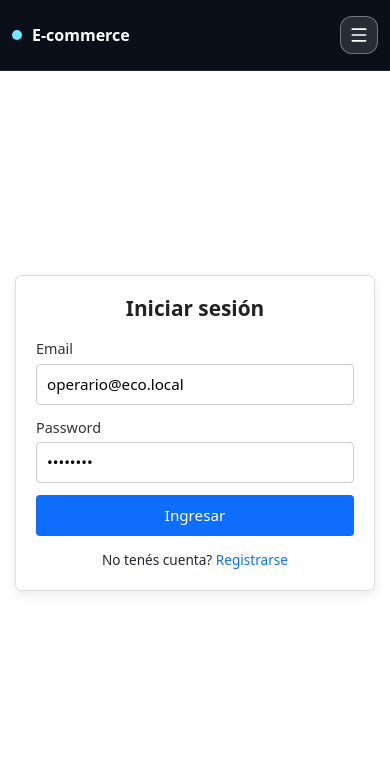
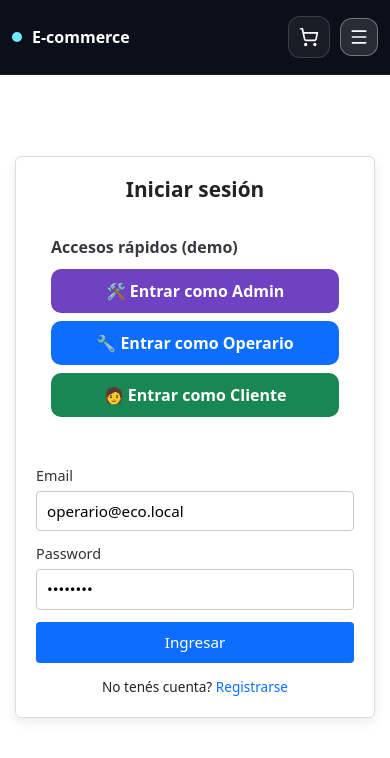
Before and after one commit to MoNRaSpGit/E-commerce, a React app: page /E-commerce/login in a window 390 px wide. Shown: the top 758 px of the page. Built offline with nearby package versions, Linux system fonts and the light colour scheme; the HTML template or start-up script is replaced by a standard one.

Commit message:
Agregamos botones de logeo para facilitar el login de operario , user y admin , se borraran luego de las pruebas

```diff
--- a/src/components/Navbar.jsx
+++ b/src/components/Navbar.jsx
@@ -153,6 +153,20 @@ export default function Navbar() {
 
         {/* ✅ HAMBURGUESA (solo mobile) */}
         <div className="nav-mobile" ref={mobileRef}>
+          {/* ✅ Carrito visible en mobile (afuera del menú) */}
+          <button
+            className="icon-btn"
+            type="button"
+            aria-label="Ir al carrito"
+            onClick={() => go("/carrito")}
+          >
+            <span className="cart-icon-wrap">
+              <ShoppingCart size={20} />
+              {cartCount > 0 && <span className="cart-badge">{cartCount}</span>}
+            </span>
+          </button>
+
+          {/* ✅ Hamburguesa */}
           <button
             className="burger-btn"
             type="button"
@@ -170,11 +184,6 @@ export default function Navbar() {
                 <span>Productos</span>
               </button>
 
-              <button className="mobile-item" type="button" onClick={() => go("/carrito")}>
-                <ShoppingCart size={18} />
-                <span>Carrito</span>
-              </button>
-
               <div className="mobile-sep" />
 
               {isAuthed ? (
@@ -184,7 +193,35 @@ export default function Navbar() {
                     <div className="mobile-rol">{user?.rol}</div>
                   </div>
 
-                  <button className="mobile-item danger" type="button" onClick={doLogout}>
+                  <div className="mobile-sep" />
+
+                  {(user?.rol === "cliente" || user?.rol === "admin") && (
+                    <button
+                      className="mobile-item"
+                      type="button"
+                      onClick={() => go("/mis-pedidos")}
+                    >
+                      Mis pedidos
+                    </button>
+                  )}
+
+                  {(user?.rol === "operario" || user?.rol === "admin") && (
+                    <button
+                      className="mobile-item"
+                      type="button"
+                      onClick={() => go("/operario/pedidos")}
+                    >
+                      Panel pedidos
+                    </button>
+                  )}
+
+                  <div className="mobile-sep" />
+
+                  <button
+                    className="mobile-item danger"
+                    type="button"
+                    onClick={doLogout}
+                  >
                     Cerrar sesión
                   </button>
                 </>
@@ -198,6 +235,7 @@ export default function Navbar() {
                   </button>
                 </>
               )}
+
             </div>
           )}
         </div>
--- a/src/pages/Login.jsx
+++ b/src/pages/Login.jsx
@@ -3,6 +3,24 @@ import { useDispatch, useSelector } from "react-redux";
 import { loginThunk, selectAuth, selectIsAuthed } from "../slices/authSlice";
 import { useNavigate, Link } from "react-router-dom";
 import "../styles/login.css";
+
+const DEMO_USERS = {
+  admin: {
+    label: "🛠️ Entrar como Admin",
+    email: "admin@eco.local",
+    password: "admin",
+  },
+  operario: {
+    label: "🔧 Entrar como Operario",
+    email: "operario@eco.local",
+    password: "operario",
+  },
+  cliente: {
+    label: "🧑 Entrar como Cliente",
+    email: "cliente@eco.local",
+    password: "cliente",
+  },
+};
 
 export default function Login() {
   const dispatch = useDispatch();
@@ -25,11 +43,70 @@ export default function Login() {
     }
   };
 
+  const quickLogin = async (role) => {
+    const creds = DEMO_USERS[role];
+    if (!creds) return;
+
+    // ✅ opcional: mostrar en inputs con qué cuenta entrás
+    setEmail(creds.email);
+    setPassword(creds.password);
+
+    const res = await dispatch(
+      loginThunk({
+        email: creds.email,
+        password: creds.password,
+      })
+    );
+
+    if (res.meta.requestStatus === "fulfilled") {
+      navigate("/productos");
+    }
+  };
+
+  const disabled = status === "loading";
+
   return (
     <div className="login-wrap">
       <div className="login-card">
         <h2 className="login-title">Iniciar sesión</h2>
 
+        {/* ✅ Accesos rápidos DEMO */}
+        <div className="login-demo">
+          <p className="login-demo-title">Accesos rápidos (demo)</p>
+
+          <div className="login-demo-actions">
+            <button
+              type="button"
+              className="login-demo-btn admin"
+              onClick={() => quickLogin("admin")}
+              disabled={disabled}
+            >
+              {DEMO_USERS.admin.label}
+            </button>
+
+            <button
+              type="button"
+              className="login-demo-btn operario"
+              onClick={() => quickLogin("operario")}
+              disabled={disabled}
+            >
+              {DEMO_USERS.operario.label}
+            </button>
+
+            <button
+              type="button"
+              className="login-demo-btn cliente"
+              onClick={() => quickLogin("cliente")}
+              disabled={disabled}
+            >
+              {DEMO_USERS.cliente.label}
+            </button>
+          </div>
+
+          <div className="login-demo-sep" />
+        </div>
+
+        {/* ✅ Login normal */}
         <form onSubmit={onSubmit}>
           <label className="login-label">
             Email
@@ -54,12 +131,8 @@ export default function Login() {
 
           {error && <div className="login-error">{error}</div>}
 
-          <button
-            className="login-btn"
-            type="submit"
-            disabled={status === "loading"}
-          >
-            {status === "loading" ? "Ingresando..." : "Ingresar"}
+          <button className="login-btn" type="submit" disabled={disabled}>
+            {disabled ? "Ingresando..." : "Ingresar"}
           </button>
 
           <div className="login-foot">
--- a/src/styles/login.css
+++ b/src/styles/login.css
@@ -106,3 +106,48 @@
 .login-foot a:hover {
   text-decoration: underline;
 }
+
+
+.login-demo {
+  margin-bottom: 18px;
+  padding: 14px;
+  border-radius: 12px;
+  background: rgba(255,255,255,0.04);
+  border: 1px solid rgba(255,255,255,0.10);
+}
+
+.login-demo-title {
+  font-weight: 700;
+  margin-bottom: 10px;
+  opacity: 0.9;
+}
+
+.login-demo-actions {
+  display: grid;
+  gap: 8px;
+}
+
+.login-demo-btn {
+  border: none;
+  border-radius: 10px;
+  padding: 10px;
+  font-weight: 800;
+  cursor: pointer;
+  color: #fff;
+}
+
+.login-demo-btn.admin { background: #6f42c1; }
+.login-demo-btn.operario { background: #0d6efd; }
+.login-demo-btn.cliente { background: #198754; }
+
+.login-demo-btn:hover { opacity: 0.9; }
+
+.login-demo-btn:disabled {
+  opacity: 0.6;
+  cursor: not-allowed;
+}
+
+.login-demo-sep {
+  margin-top: 14px;
+  border-top: 1px solid rgba(255,255,255,0.12);
+}
--- a/src/styles/navbar.css
+++ b/src/styles/navbar.css
@@ -92,11 +92,9 @@
 
   border-radius: 14px;
 
-  background: linear-gradient(
-    180deg,
-    rgba(30, 40, 70, 0.95),
-    rgba(15, 20, 40, 0.95)
-  );
+  background: linear-gradient(180deg,
+      rgba(30, 40, 70, 0.95),
+      rgba(15, 20, 40, 0.95));
 
   border: 1px solid rgba(255, 255, 255, 0.25);
   box-shadow: 0 12px 30px rgba(0, 0, 0, 0.35);
@@ -188,13 +186,34 @@
   box-shadow: 0 0 0 2px #0b0f19;
 }
 
+.icon-btn {
+  border: 1px solid rgba(255, 255, 255, 0.14);
+  background: rgba(255, 255, 255, 0.06);
+  color: #fff;
+  border-radius: 12px;
+  width: 42px;
+  height: 42px;
+  display: inline-flex;
+  align-items: center;
+  justify-content: center;
+  cursor: pointer;
+}
+
+.icon-btn:hover {
+  background: rgba(255, 255, 255, 0.10);
+}
+
+
 
 /* ✅ BREAKPOINT: mobile */
 @media (max-width: 768px) {
   .nav-desktop {
     display: none;
   }
+
   .nav-mobile {
-    display: inline-flex;
+    display: flex;
+    align-items: center;
+    gap: 10px;
   }
 }
```
